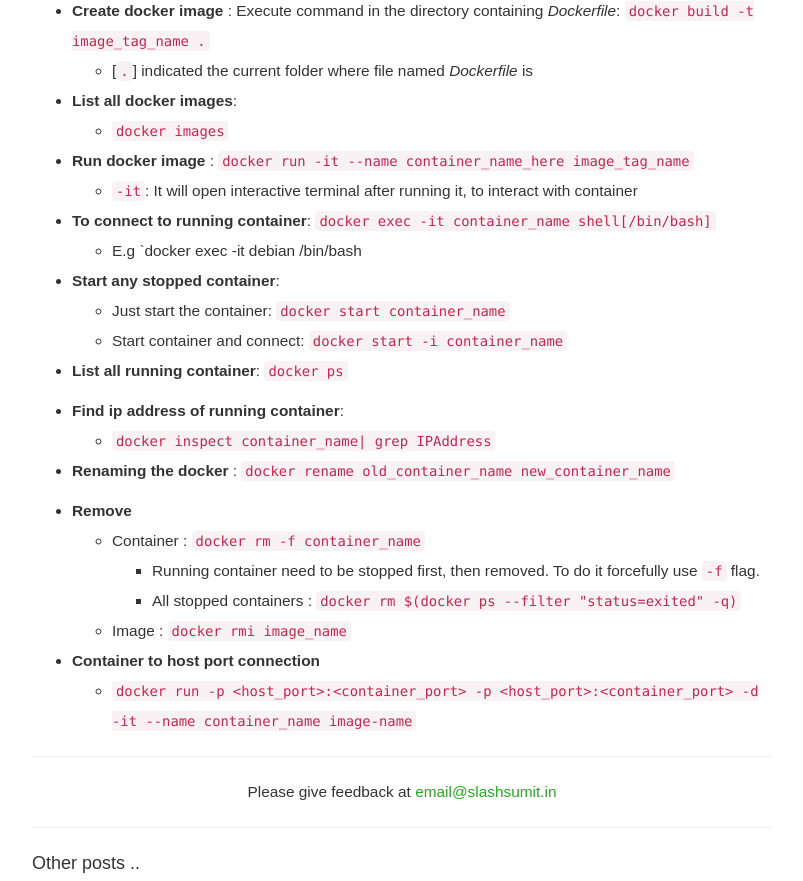
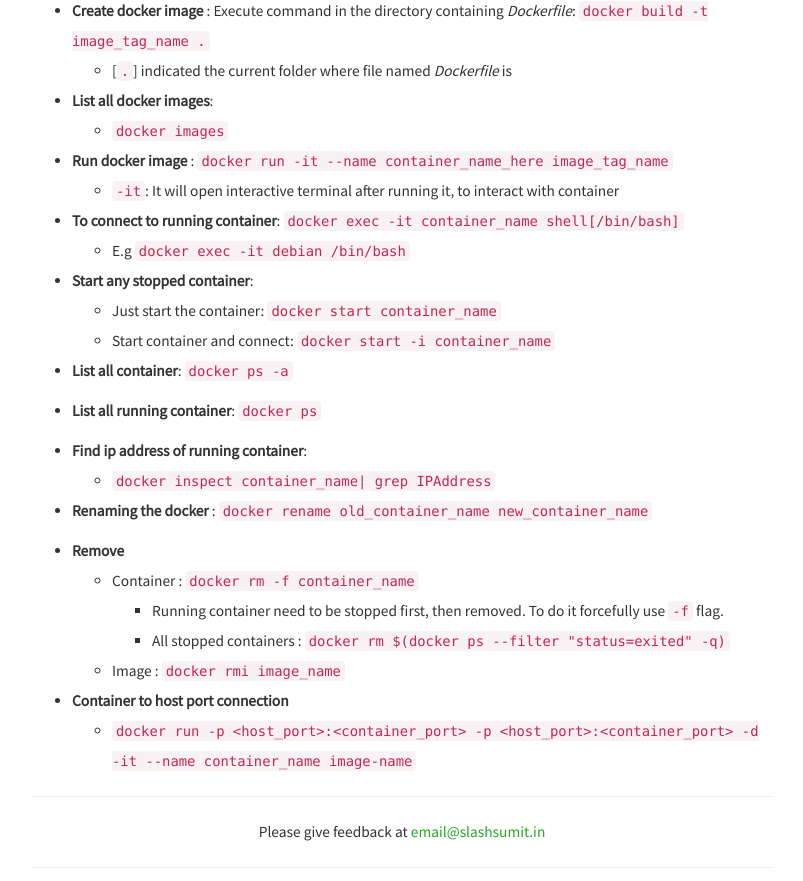
Before and after one commit to murarisumit/murarisumit.github.io, a Jekyll site: the page built from _posts/2016-07-15-Minimall-docker-tutorial.md, in a window 1280 px wide and 900 px high, scrolled down 421 px, cut to the strip 19-900 px from the top of the window. Shown: the whole strip, without its empty margins (238-1041 px from the left). Built offline with Jekyll 4.4.1, drawn with Linux system fonts in a browser that asks for light colours; nearby versions of some CDN libraries; some web fonts are replaced.

Commit message:
Fixed some posts

```diff
--- a/_config.yml
+++ b/_config.yml
@@ -16,7 +16,7 @@ permalink: "/:title.html"
 paginate: 5
 port: 3000
 safe: true
-local: true
+local: false
 # edit here to achieve your personal greatness
 url: http://www.slashsumit.in
 baseurl:
--- a/_posts/2016-07-15-Minimall-docker-tutorial.md
+++ b/_posts/2016-07-15-Minimall-docker-tutorial.md
@@ -22,11 +22,13 @@ Here are some basic commands used in docker. Hope it helps you.
 	* `-it`: It will open interactive terminal after running it, to interact with container
 
 * **To connect to running container**: `docker exec -it container_name shell[/bin/bash]`
-    * E.g `docker exec -it debian /bin/bash
+    * E.g `docker exec -it debian /bin/bash`
 
 * **Start any stopped container**:
 	* Just start the container: `docker start container_name`
 	* Start container and connect: `docker start -i container_name`
+
+* **List all container**: `docker ps -a`
 
 * **List all running container**: `docker ps`
 
```
Also changed, not shown: _posts/2016-04-25-Minimal-AWK-tutorial.md (+1 -1 lines), _posts/2016-08-07-grep-minimal-tutorial.md (+1 -0 lines).
